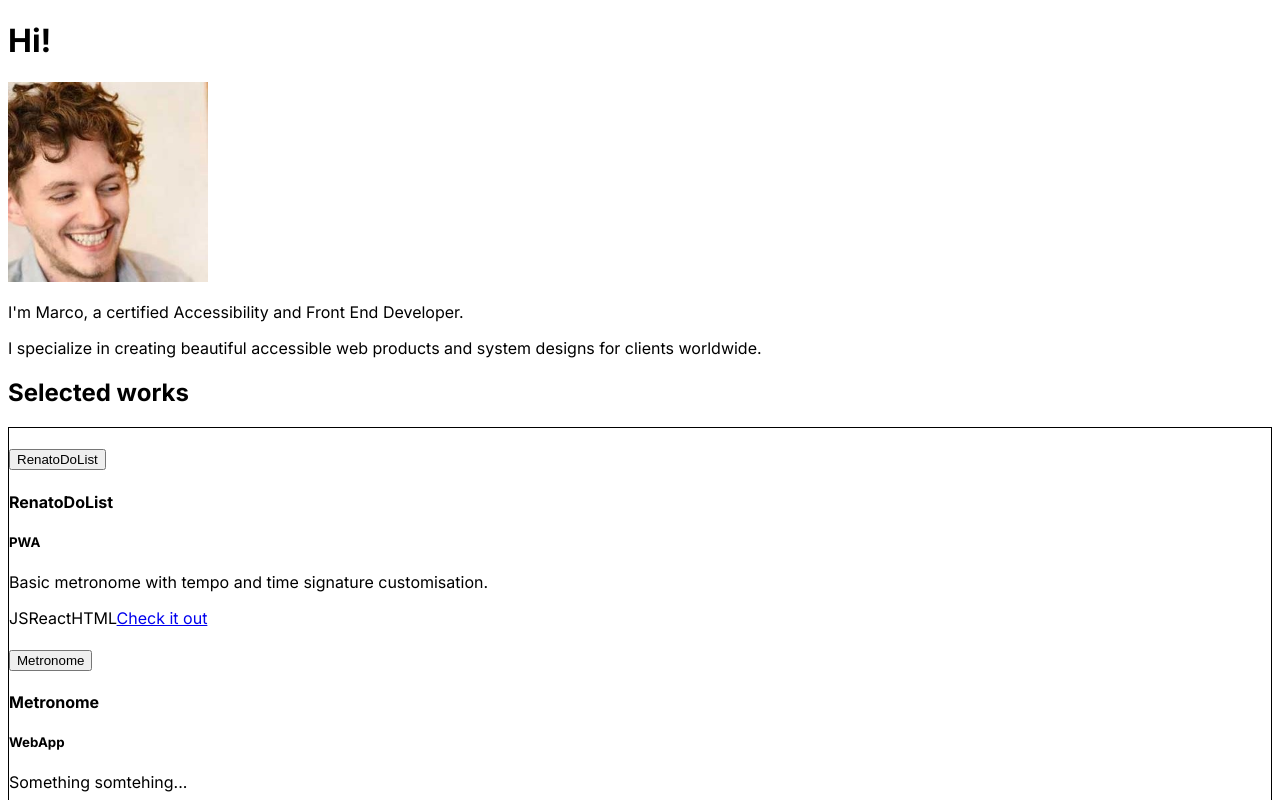
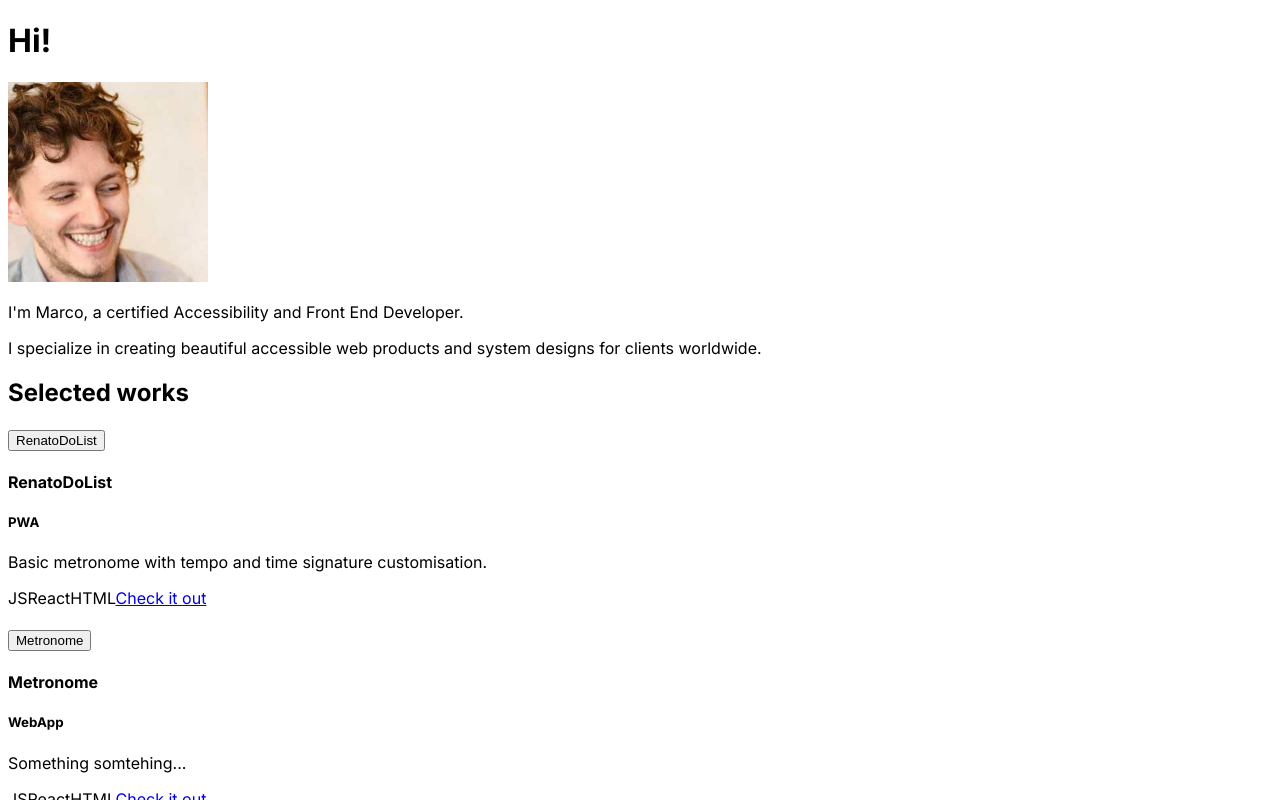
Before and after one commit to MarcoMaz/mazzo, a Next.js app: page / in a window 1280 px wide. Shown: the top 800 px of the page. Built offline with nearby package versions, Linux system fonts and the light colour scheme.

Commit message:
( accordionHeader ): - add component - refactor

```diff
--- a/app/components/presentational/Accordion.tsx
+++ b/app/components/presentational/Accordion.tsx
@@ -1,3 +1,4 @@
+import AccordionHeader from "./AccordionHeader";
 import AccordionPanel from "./AccordionPanel";
 
 import { CardProps } from "./Card";
@@ -9,23 +10,18 @@ interface AccordionProps {
 
 const Accordion: React.FC<AccordionProps> = ({ cards, dataCy }) => {
   return (
-    <div style={{ border: "1px solid" }} data-cy={dataCy}>
+    <div data-cy={dataCy}>
       {cards.map(
         (
           { headline, subheadline, description, chips, CTA: { url, label } },
           index
         ) => (
           <>
-            <h3 data-cy={`selected-works-accordion-group-${headline}`}>
-              <button
-                type="button"
-                aria-expanded="true"
-                aria-controls={`sect${index}`}
-                id={`accordion${index}id`}
-              >
-                <span>{headline}</span>
-              </button>
-            </h3>
+            <AccordionHeader
+              headline={headline}
+              index={index}
+              dataCy={`selected-works-accordion-group-${headline}`}
+            />
             <AccordionPanel
               panelId={`sect${index}`}
               dataCy={`selected-works-accordion-panel-${headline}`}
--- /dev/null
+++ b/app/components/presentational/AccordionHeader.tsx
@@ -0,0 +1,26 @@
+interface AccordionHeaderProps {
+  dataCy: string;
+  headline: string;
+  index: number;
+}
+
+const AccordionHeader: React.FC<AccordionHeaderProps> = ({
+  dataCy,
+  headline,
+  index,
+}) => {
+  return (
+    <h3 data-cy={dataCy}>
+      <button
+        type="button"
+        aria-expanded="true"
+        aria-controls={`sect${index}`}
+        id={`accordion${index}id`}
+      >
+        <span>{headline}</span>
+      </button>
+    </h3>
+  );
+};
+
+export default AccordionHeader;
```
